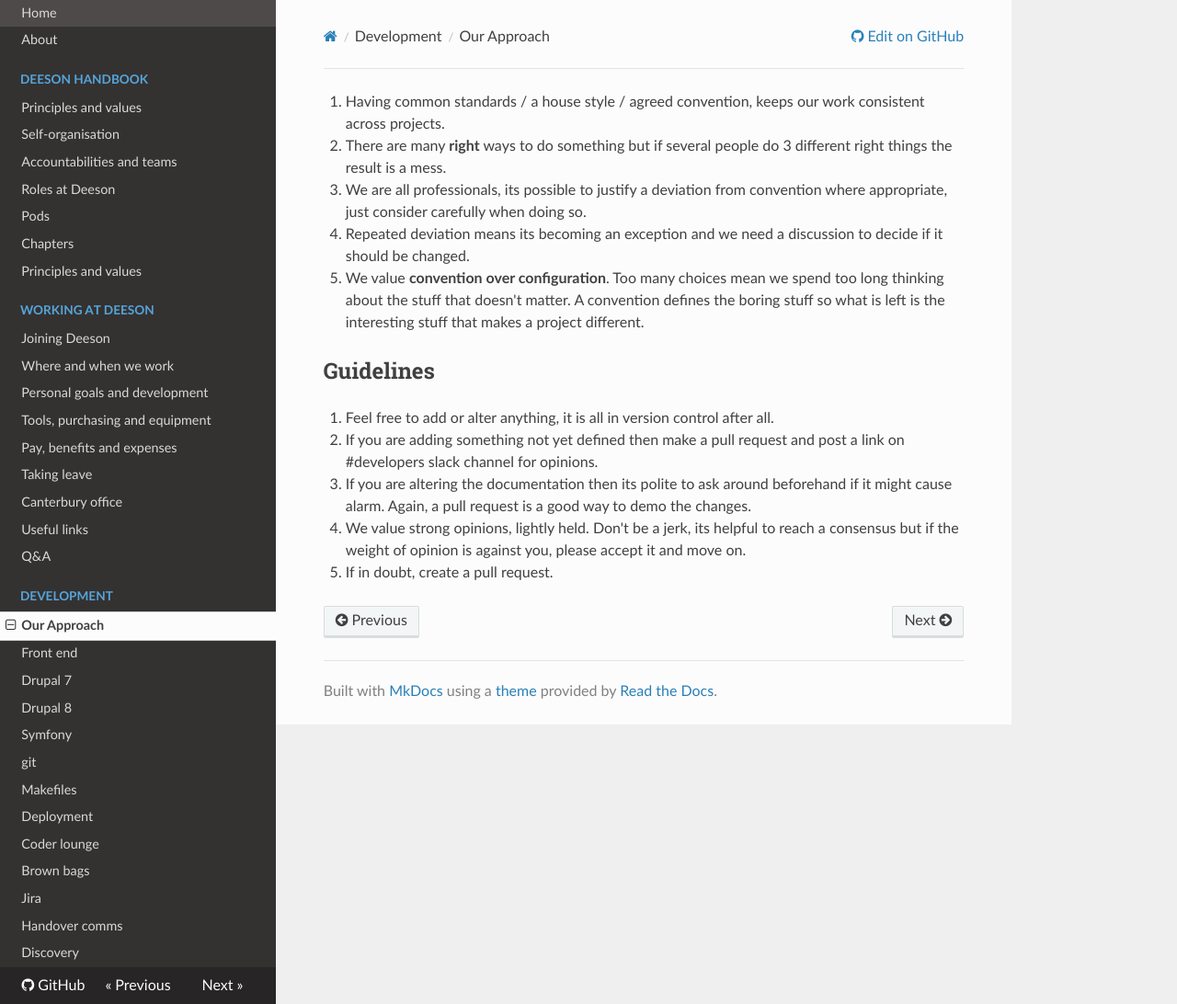
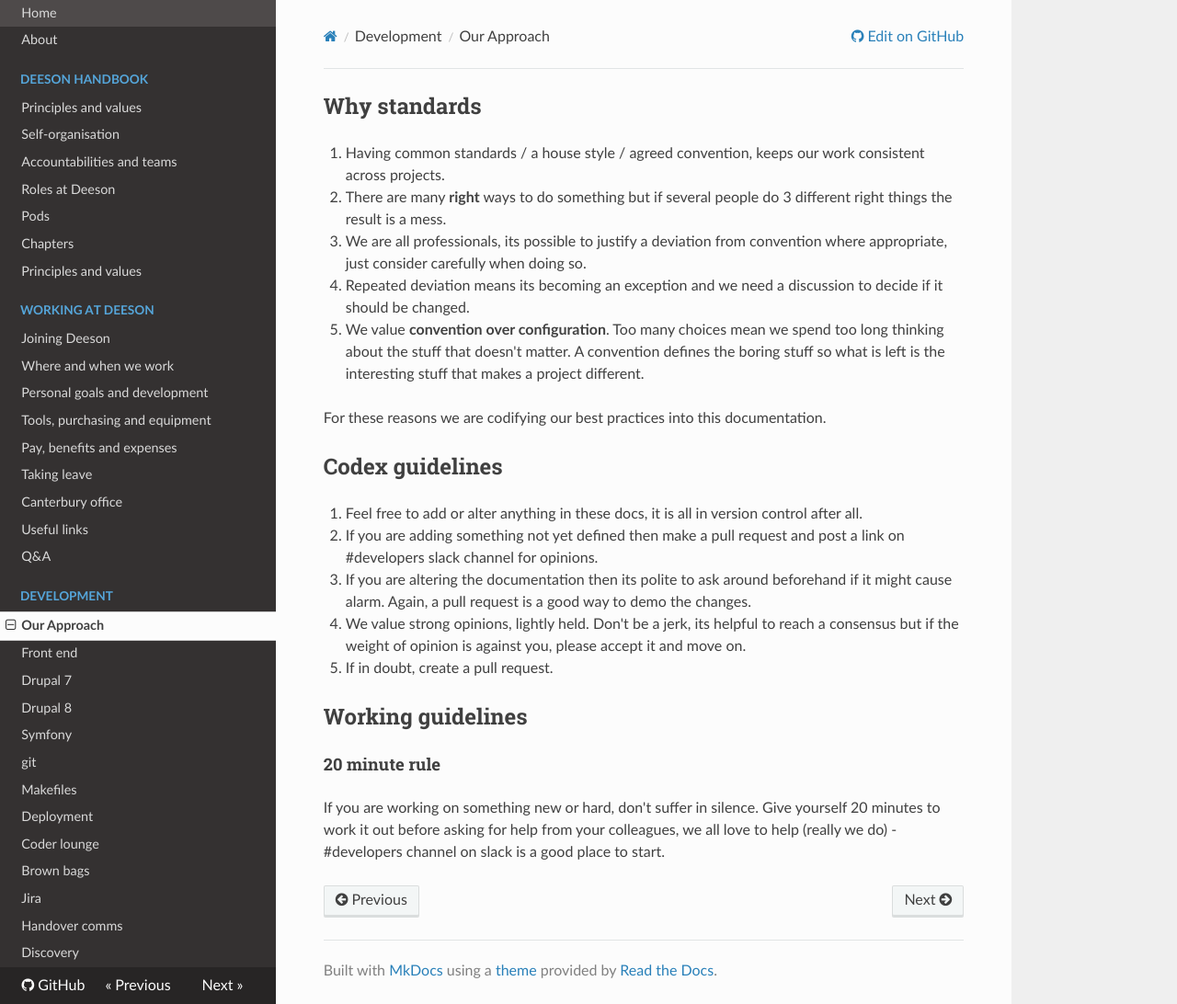
Before and after one commit to teamdeeson/codex, an MkDocs documentation site: the page built from docs/development/approach.md, in a window 1280 px wide and 1092 px high. Shown: the whole window at 92% size. Built offline with MkDocs 1.6.1, drawn with Linux system fonts in a browser that asks for light colours; nearby versions of some CDN libraries; old or Windows-style settings are respelled for this version of MkDocs.

Commit message:
Added the 20 minute rule

```diff
--- a/docs/development/approach.md
+++ b/docs/development/approach.md
@@ -1,13 +1,25 @@
+## Why standards
+
 1. Having common standards / a house style / agreed convention, keeps our work consistent across projects.
 2. There are many **right** ways to do something but if several people do 3 different right things the result is a mess.
 3. We are all professionals, its possible to justify a deviation from convention where appropriate, just consider carefully when doing so.
 4. Repeated deviation means its becoming an exception and we need a discussion to decide if it should be changed.
 5. We value **convention over configuration**. Too many choices mean we spend too long thinking about the stuff that doesn't matter. A convention defines the boring stuff so what is left is the interesting stuff that makes a project different.
 
-## Guidelines
+For these reasons we are codifying our best practices into this documentation.
 
-1. Feel free to add or alter anything, it is all in version control after all.
+## Codex guidelines
+
+1. Feel free to add or alter anything in these docs, it is all in version control after all.
 2. If you are adding something not yet defined then make a pull request and post a link on #developers slack channel for opinions.
 3. If you are altering the documentation then its polite to ask around beforehand if it might cause alarm. Again, a pull request is a good way to demo the changes.
 4. We value strong opinions, lightly held. Don't be a jerk, its helpful to reach a consensus but if the weight of opinion is against you, please accept it and move on.
 5. If in doubt, create a pull request.
+
+## Working guidelines
+
+#### 20 minute rule
+
+If you are working on something new or hard, don't suffer in silence. Give yourself 20 minutes to
+work it out before asking for help from your colleagues, we all love to help (really we do) - #developers channel
+on slack is a good place to start.
```
